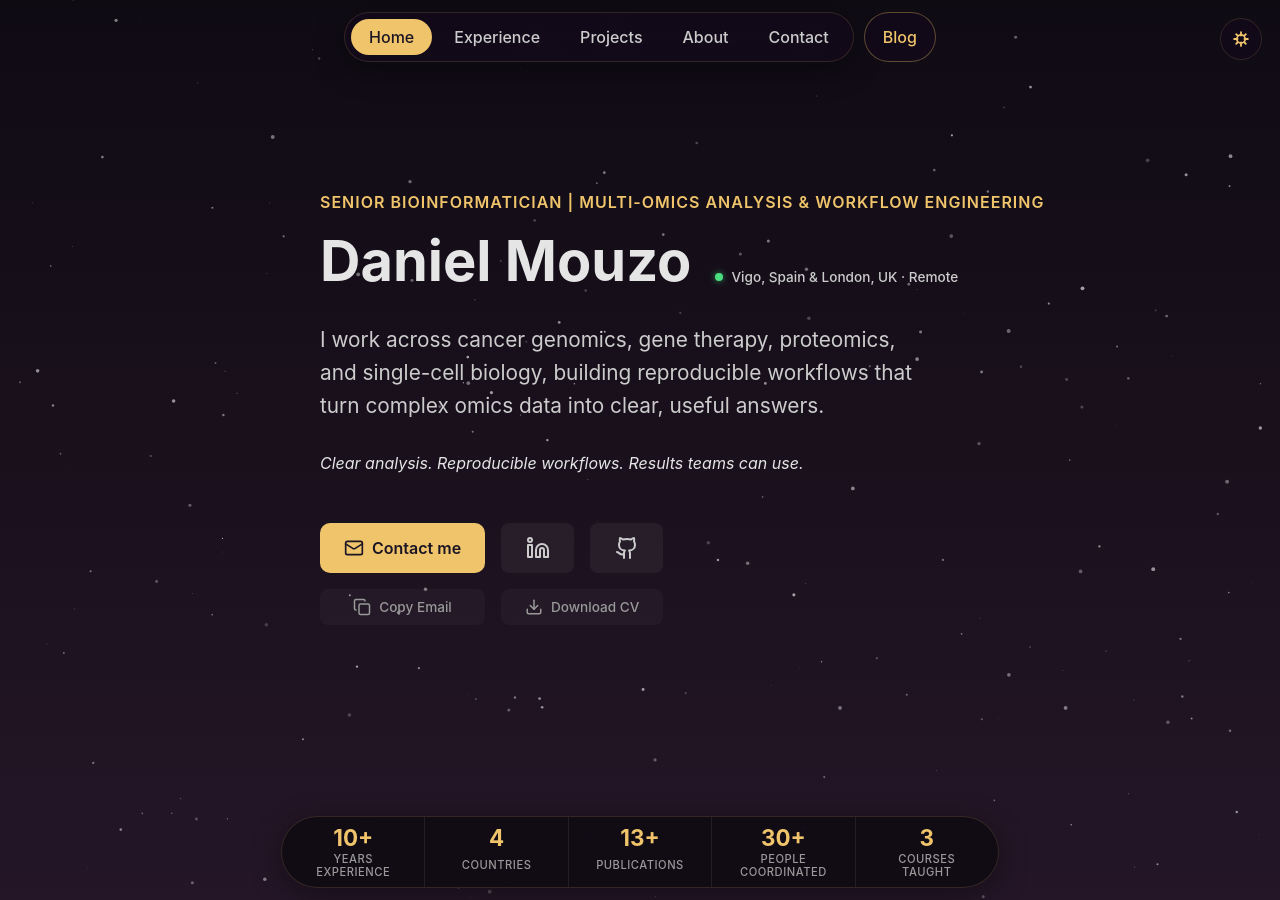
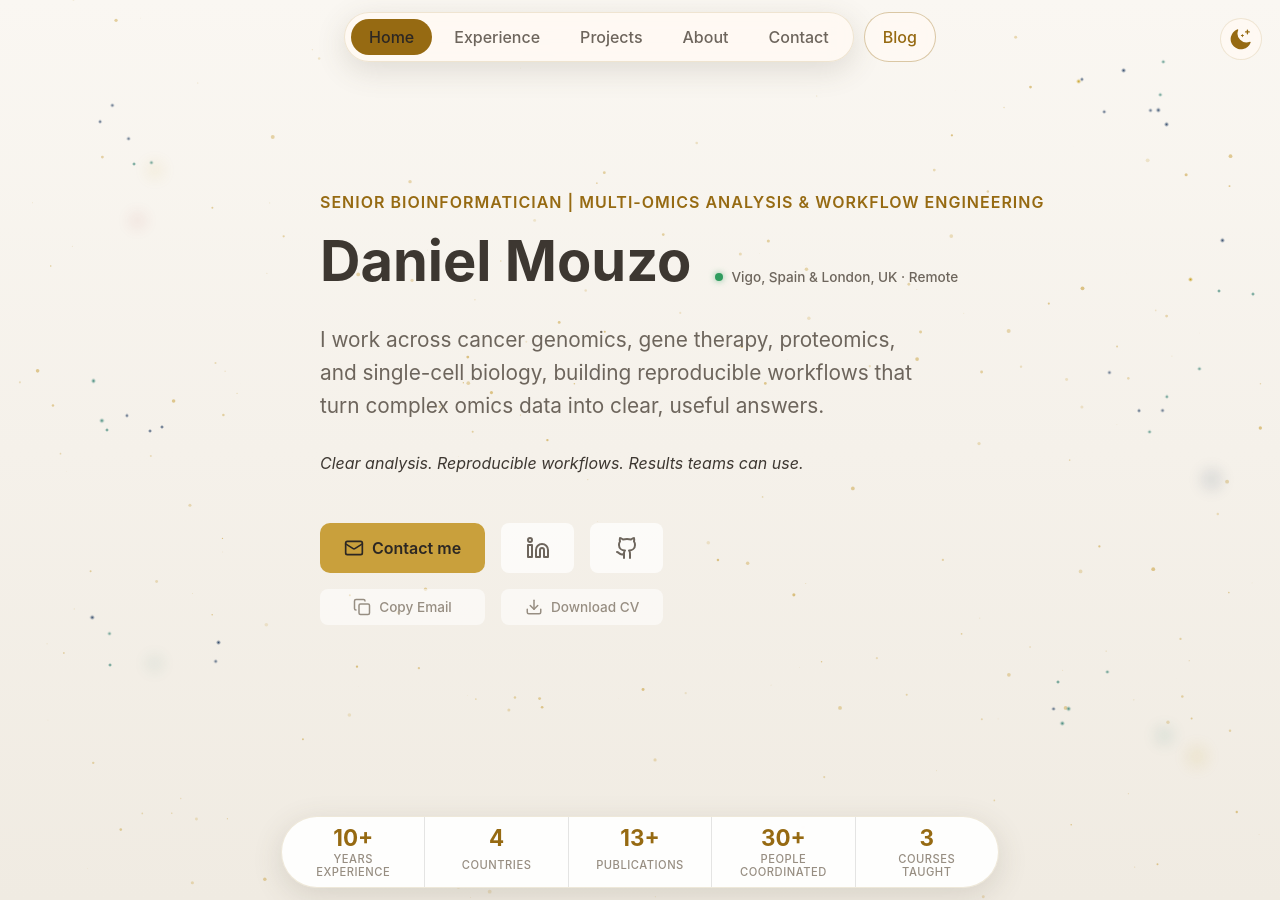
Before and after one commit to damouzo/damouzo.github.io, a Jekyll site: the page index.html, which Jekyll copies as it is, in a window 1280 px wide and 900 px high. Built offline with Jekyll 4.4.1, drawn with Linux system fonts in a browser that asks for light colours.

Commit message:
add: dark mode

```diff
--- a/assets/js/theme.js
+++ b/assets/js/theme.js
@@ -3,7 +3,7 @@
 
   function currentTheme() {
     var t = document.documentElement.getAttribute('data-theme');
-    return t === 'day' ? 'day' : 'night';
+    return t === 'night' ? 'night' : 'day';
   }
 
   function applyTheme(theme) {
--- a/index.html
+++ b/index.html
@@ -1520,7 +1520,7 @@
     (function () {
       var t = null;
       try { t = localStorage.getItem('damouzo-theme'); } catch (e) {}
-      document.documentElement.setAttribute('data-theme', t === 'day' ? 'day' : 'night');
+      document.documentElement.setAttribute('data-theme', t === 'night' ? 'night' : 'day');
     })();
   </script>
 </head>
@@ -1529,8 +1529,8 @@
   <!-- Particles background -->
   <div id="particles-js"></div>
   <button class="theme-toggle" type="button" aria-label="Toggle day/night mode" title="Toggle day/night mode">
-    <svg class="theme-toggle-sun" xmlns="http://www.w3.org/2000/svg" width="22" height="22" viewBox="0 0 24 24" fill="none" stroke="currentColor" stroke-width="2" stroke-linecap="round" aria-hidden="true"><circle cx="12" cy="12" r="4.5"/><path d="M12 4.5v1.5 2.25M12 19.5v-1.5-2.25M4.5 12h2.25 1.5M19.5 12h-2.25-1.5M6.8 6.8l1.6 1.6M17.2 6.8l-1.6 1.6M6.8 17.2l1.6-1.6M17.2 17.2l-1.6-1.6"/></svg>
-    <svg class="theme-toggle-moon" xmlns="http://www.w3.org/2000/svg" width="22" height="22" viewBox="0 0 24 24" fill="currentColor" aria-hidden="true"><path d="M12 12m-5 0a5 5 0 0 1 10 0a5 5 0 0 1-10 0z"/></svg>
+    <svg class="theme-toggle-sun" xmlns="http://www.w3.org/2000/svg" width="22" height="22" viewBox="0 0 24 24" fill="currentColor" aria-hidden="true"><circle cx="12" cy="12" r="5"/><rect x="11" y="1" width="2" height="4" rx="1"/><rect x="11" y="19" width="2" height="4" rx="1"/><rect x="1" y="11" width="4" height="2" rx="1"/><rect x="19" y="11" width="4" height="2" rx="1"/><rect x="11" y="1" width="2" height="4" rx="1" transform="rotate(45 12 12)"/><rect x="11" y="19" width="2" height="4" rx="1" transform="rotate(45 12 12)"/><rect x="1" y="11" width="4" height="2" rx="1" transform="rotate(45 12 12)"/><rect x="19" y="11" width="4" height="2" rx="1" transform="rotate(45 12 12)"/></svg>
+    <svg class="theme-toggle-moon" xmlns="http://www.w3.org/2000/svg" width="22" height="22" viewBox="0 0 24 24" fill="currentColor" aria-hidden="true"><path d="M21.75 15.002A9.75 9.75 0 0 1 9 2.25a.75.75 0 0 0-.825-.8 11.25 11.25 0 1 0 14.375 14.377.75.75 0 0 0-.8-.825Z"/><path d="M19 1.5a.75.75 0 0 1 .75.75V3.5h1.25a.75.75 0 0 1 0 1.5H19.75v1.25a.75.75 0 0 1-1.5 0V5h-1.25a.75.75 0 0 1 0-1.5h1.25V2.25A.75.75 0 0 1 19 1.5Z"/><path d="M13.5 6.5a.5.5 0 0 1 .5.5v.75h.75a.5.5 0 0 1 0 1H14v.75a.5.5 0 0 1-1 0V8.75h-.75a.5.5 0 0 1 0-1h.75V7a.5.5 0 0 1 .5-.5Z"/></svg>
   </button>
 
   <!-- Navbar -->
@@ -3307,7 +3307,7 @@
           "retina_detect": true
         });
     };
-    window.__initParticles(document.documentElement.getAttribute('data-theme') === 'day' ? 'day' : 'night');
+    window.__initParticles(document.documentElement.getAttribute('data-theme') === 'night' ? 'night' : 'day');
   </script>
 
 <!-- Video Demo Modal -->
```
Also changed, not shown: _layouts/default.html (+4 -4 lines), images/darkmode/moon.svg (added), images/darkmode/sun.svg (added).
